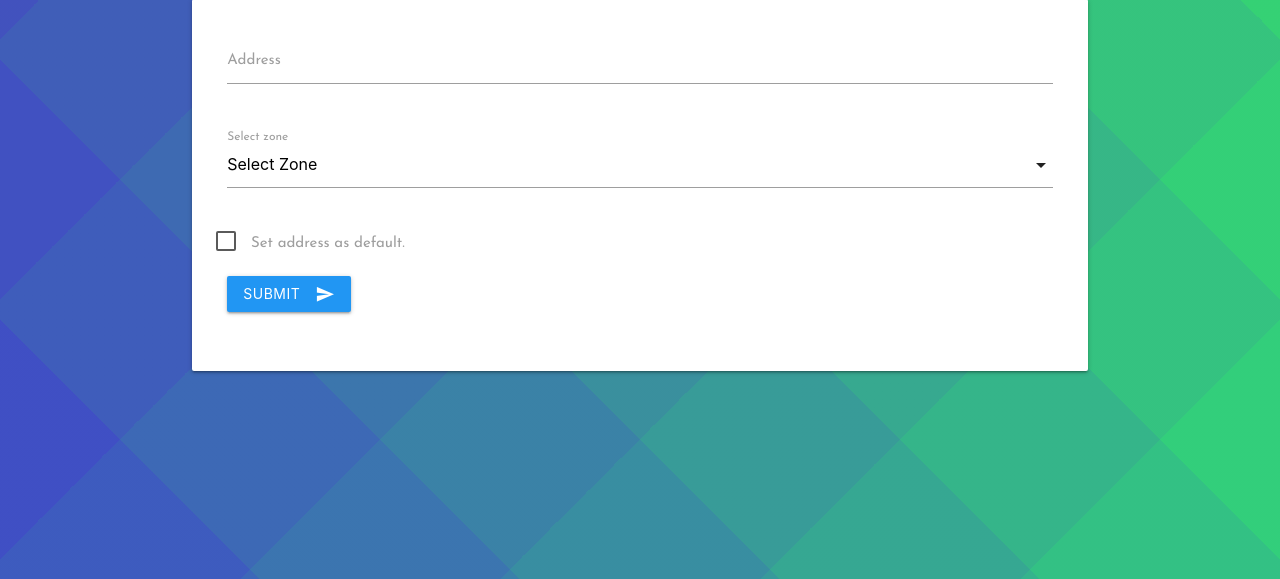
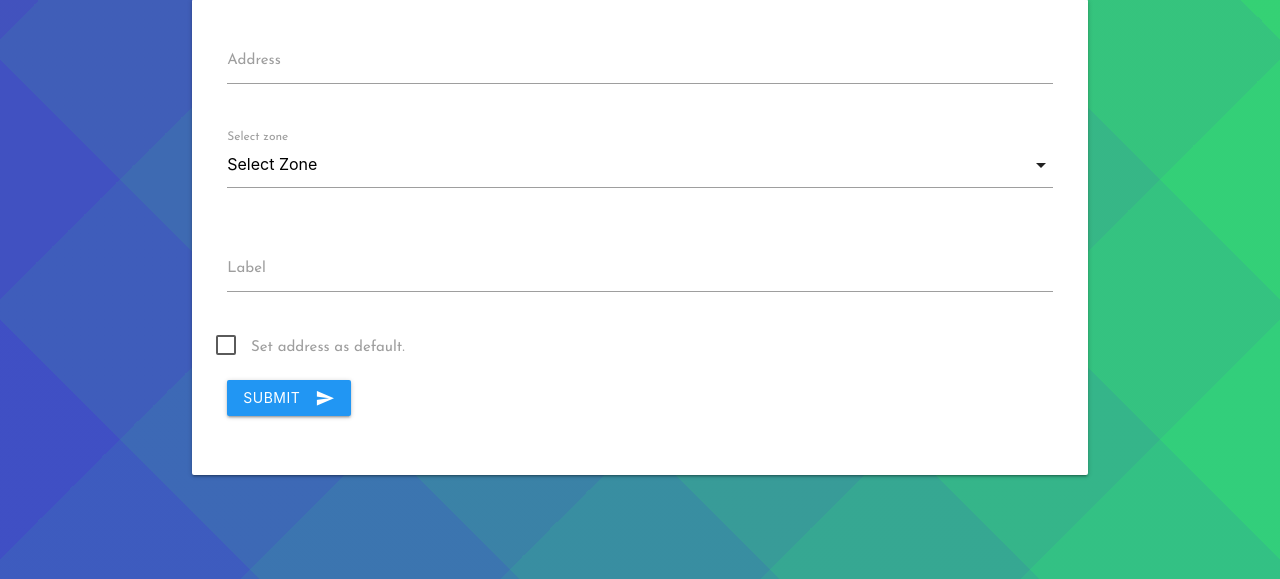
Before and after one commit to manan2002/ChipItOut, a Flask app: page /add_address in a window 1280 px wide. Shown: the part 221-800 px from the top of the page. Run offline with Flask 2, Linux system fonts and the light colour scheme; the visitor is signed in with stand-in values (Sample User, id 1).

Commit message:
Added labels to AdressModel

```diff
--- a/models/address.py
+++ b/models/address.py
@@ -6,6 +6,7 @@ from flask import jsonify
 class AddressModel(db.Model):
     __tablename__ = 'address'
     id = db.Column(db.Integer, primary_key=True)
+    label = db.Column(db.String, nullable = False)
     _address = db.Column(db.String(500), nullable = False)
     zone = db.Column(db.String(100), nullable = False)
     default = db.Column(db.Boolean, default = False)
--- a/templates/user/add_address.html
+++ b/templates/user/add_address.html
@@ -32,6 +32,12 @@
         </div>
     </div>
     <div class="row">
+        <div class="input-field col s12">
+            <input type="text" name="label" id="label">
+            <label for="label">Label</label>
+        </div>
+    </div>
+    <div class="row">
             <label>
                 <input type="checkbox" class="filled-in" name="default" />
                 <span>Set address as default.</span>
--- a/templates/user/dash-layout.html
+++ b/templates/user/dash-layout.html
@@ -57,7 +57,7 @@
                                 <select name = "address">
                                     <option value="{{def_addr.id}}" selected>{{def_addr._address}}</option>
                                     {% for addr in rest_addrs %}
-                                    <option value="{{addr.id}}" selected>{{addr._address}}</option>
+                                    <option value="{{addr.id}}" selected>{{addr.label}}</option>
                                     {% endfor %}
                                 </select>
                                 <label>Select address</label>
--- a/templates/user/settings.html
+++ b/templates/user/settings.html
@@ -33,7 +33,7 @@ Settings
     {% for addr in u.addresses %}
         <li class="collection-item">
             <div>
-                <b>{{addr._address}}  </b>
+                <b>{{addr.label}}  </b>
                 {% if addr.default == True %}
                 | <span class="grey-text text-darken-1"> default</span>
                 {% endif %}
@@ -48,6 +48,4 @@ Settings
     </div>
     </div>
     {% endif %}
-    </div>
-
 {% endblock %}
--- a/views/dashboard.py
+++ b/views/dashboard.py
@@ -117,7 +117,9 @@ def add_address():
         addr = request.form.get('addr')
         zone = request.form.get('zone')
         default = request.form.get('default')
-        if addr == '' or 'zone' not in request.form:
+        label = request.form.get('label')
+
+        if addr == '' or 'zone' not in request.form or label == '':
             return redirect(url_for('dashboard.dash'))
         u = current_user
         if default == 'on':
@@ -125,6 +127,7 @@ def add_address():
                 address.default = False
             db.session.commit()
             address = AddressModel(
+                label = label,
                 _address=addr,
                 zone=zone,
                 default = True,
@@ -132,12 +135,14 @@ def add_address():
         else:
             if len(u.addresses) == 0:
                 address = AddressModel(
+                    label = label,
                     _address=addr,
                     zone=zone,
                     user=current_user,
                     default = True)
             else:
                 address = AddressModel(
+                    label = label,
                     _address=addr,
                     zone=zone,
                     user=current_user)
```
Also changed, not shown: test.py (+9 -1 lines).
